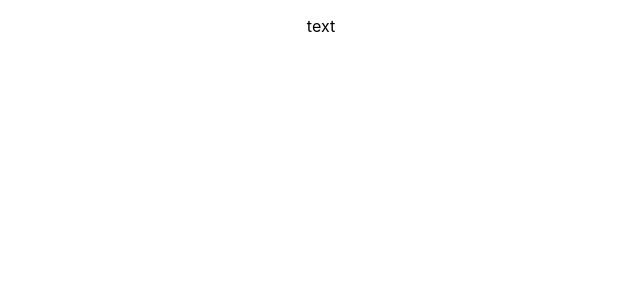
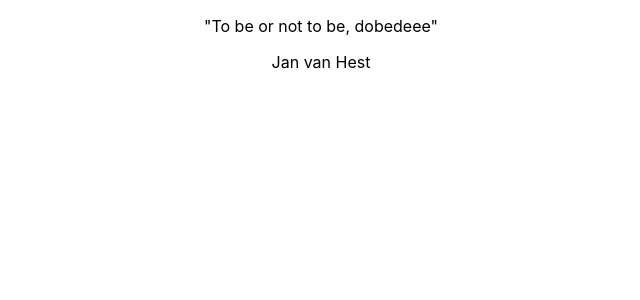
Before and after one commit to jhhest/Random-Quote-Machine, a React (Create React App) app: page / in a window 1280 px wide. Shown: the top 300 px of the page, without its empty margins (319-959 px from the left). Built offline with nearby package versions, Linux system fonts and the light colour scheme.

Commit message:
Within #quote-box, I can see an element with a corresponding id=/author/

```diff
--- a/src/App.js
+++ b/src/App.js
@@ -5,7 +5,8 @@ function App() {
   return (
     <div className="App">
       <div id="quote-box">
-        <p id="text">text</p>
+        <p id="text">"To be or not to be, dobedeee"</p>
+        <p id="author">Jan van Hest</p>
       </div>
     </div>
   );
@@ -14,6 +15,8 @@ function App() {
 /*
 ? User Story #1: I can see a wrapper element with a corresponding id="quote-box".
 ? User Story #2: Within #quote-box, I can see an element with a corresponding id="text".
+? Within #quote-box, I can see an element with a corresponding id="author".
+
 */
 
 export default App;
--- a/src/index.js
+++ b/src/index.js
@@ -13,7 +13,7 @@ ReactDOM.render(
 
 /*
 * FIXED: User Story #1: I can see a wrapper element with a corresponding id="quote-box".
-* TODO: User Story #2: Within #quote-box, I can see an element with a corresponding id="text".
+* FIXED: User Story #2: Within #quote-box, I can see an element with a corresponding id="text".
 TODO: User Story #3: Within #quote-box, I can see an element with a corresponding id="author".
 TODO: User Story #4: Within #quote-box, I can see a clickable element with a corresponding id="new-quote".
 TODO: User Story #5: Within #quote-box, I can see a clickable a element with a corresponding id="tweet-quote".
```
